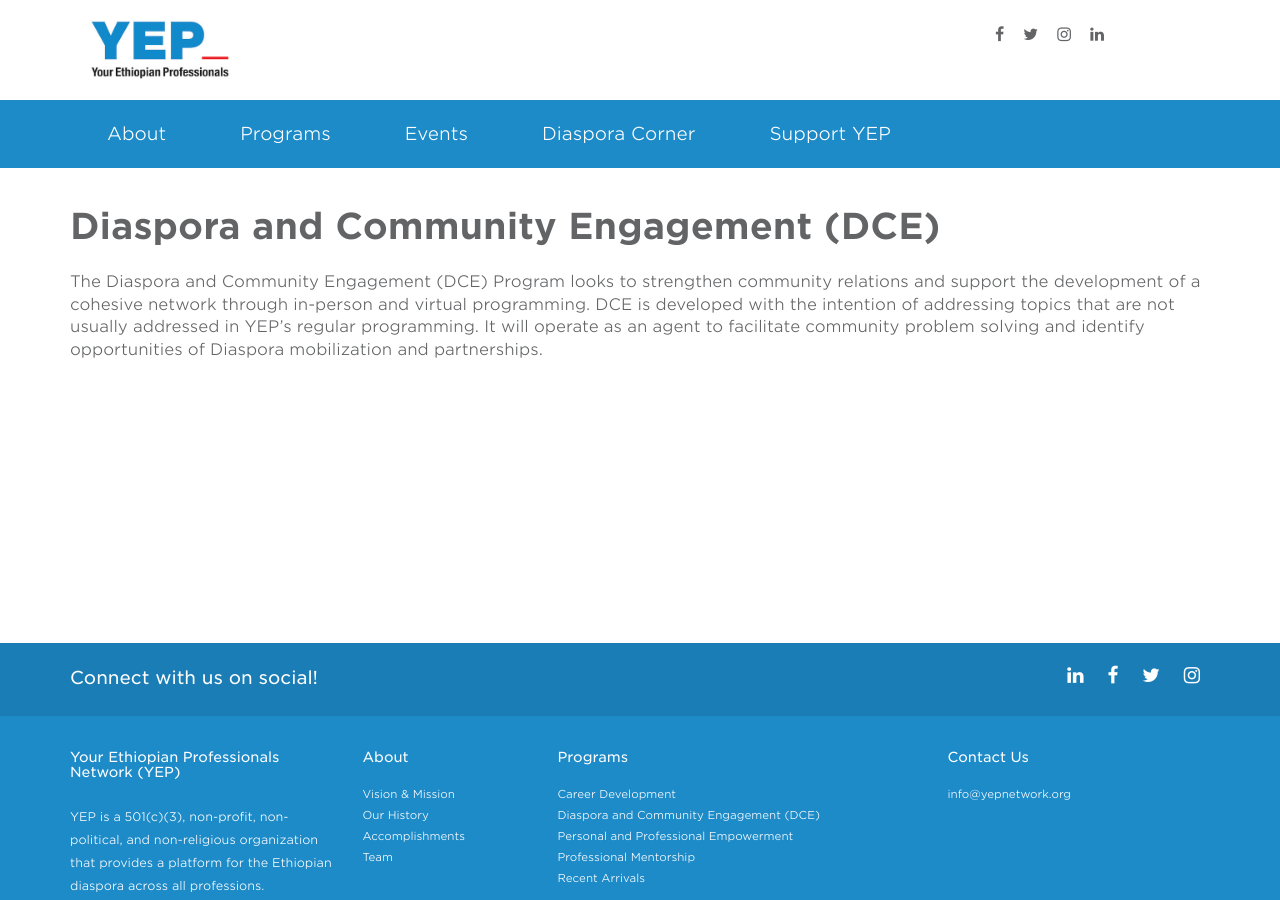
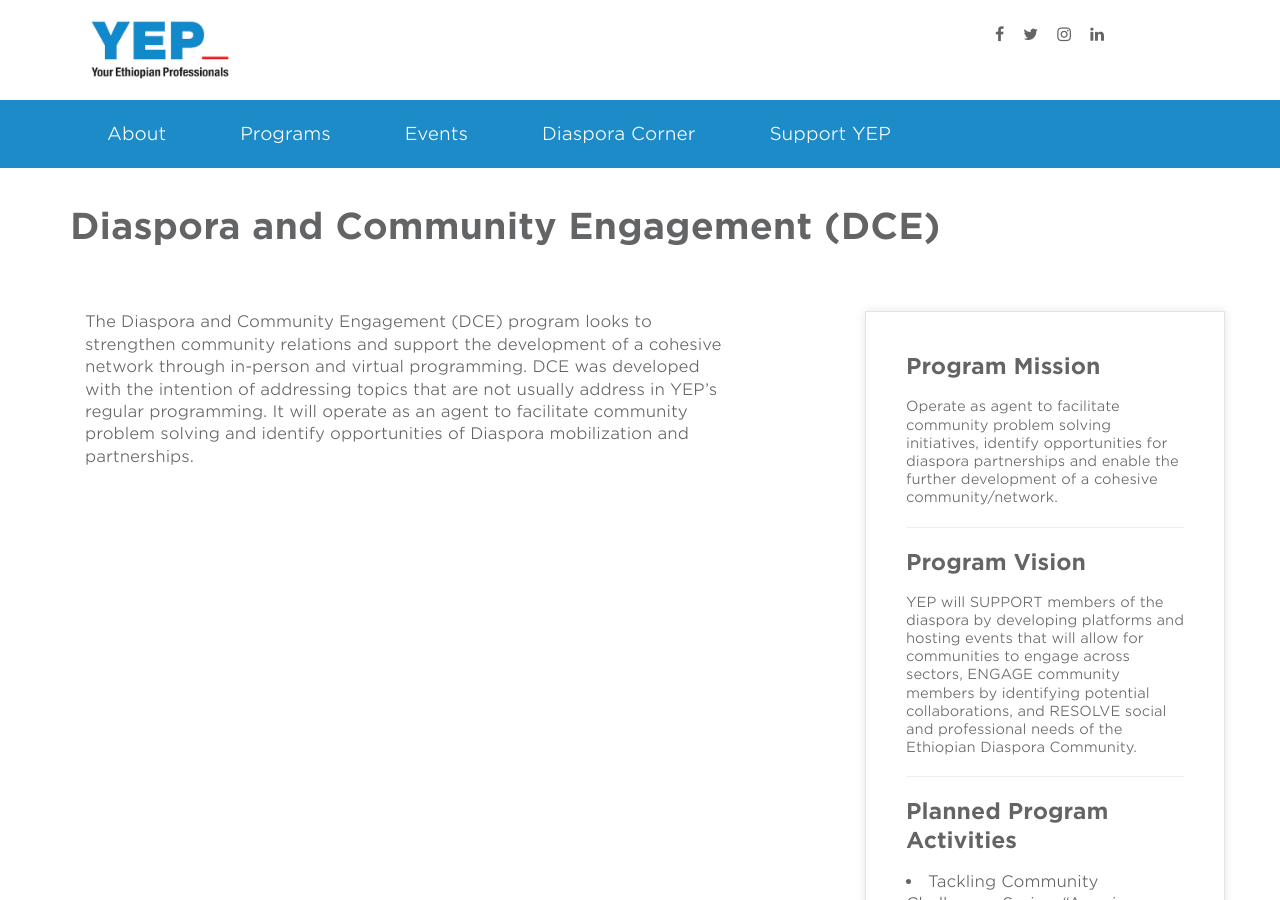
Before and after one commit to YEPNetwork/yepnetwork.github.io, a Jekyll site: the page built from _programs/diaspora-community-engagement.html, in a window 1280 px wide and 900 px high. Built offline with Jekyll 4.4.1, drawn with Linux system fonts in a browser that asks for light colours; nearby versions of some CDN libraries; some of the changed text lies outside the part shown.

Commit message:
Update diaspora-community-engagement.html

```diff
--- a/_programs/diaspora-community-engagement.html
+++ b/_programs/diaspora-community-engagement.html
@@ -6,7 +6,35 @@
 manager: Vacant
 featured: true
 ---
-The Diaspora and Community Engagement (DCE) Program looks to strengthen community
-relations and support the development of a cohesive network through in-person and virtual programming.
-DCE is developed with the intention of addressing topics that are not usually addressed in YEP’s regular programming.
-It will operate as an agent to facilitate community problem solving and identify opportunities of Diaspora mobilization and partnerships.
+<div class="content">
+      <div class="container">
+          <div class="row">
+               <div class="col-sm-7 col-md-7">
+<p>The Diaspora and Community Engagement (DCE) program looks to strengthen community relations and support the development of a cohesive network through in-person and virtual programming. DCE was developed with the intention of addressing topics that are not usually address in YEP’s regular programming. It will operate as an agent to facilitate community problem solving and identify opportunities of Diaspora mobilization and partnerships. </p>
+    </div>
+       <div class="col-sm-5 col-md-4 col-md-offset-1">
+         <aside class="sidebar">
+   <div class="well">
+    <h2>Program Mission </h2>
+    <p> Operate as agent to facilitate community problem solving initiatives, identify opportunities for diaspora partnerships and enable the further development of a cohesive community/network.</p>
+    <hr>
+    <h2>Program Vision</h2>
+      <p> YEP will SUPPORT members of the diaspora by developing platforms and hosting events that will allow for communities to engage across sectors, ENGAGE community members by identifying potential collaborations, and RESOLVE social and professional needs of the Ethiopian Diaspora Community.</p>
+     <hr>
+      <h2>Planned Program Activities</h2>
+      <li>Tackling Community Challenges Series: “A series dedicated to highlighting and resolving our community's needs”</li>
+      <li>Diaspora Corner: a blog where we highlight individuals who inspire us, thriving in their field of work and being examples in their lives and works.</li>
+    <hr>
+     <h2>Contact</h2>
+    <p>
+      <li> Do you work for an organization that targets the African Diaspora community?</li>
+      <li> Are you looking for a way to connect with others on issues in our community?</li>
+      <li> Do you have suggestions on future programming? </li>
+      We are always looking for way to better know and understand the diaspora community, so please feel free to email us at <a href="mailto:community@yepnetwork.org">community@yepnetwork.org</a>
+ </p>
+      </div>
+          </aside>
+            </div>
+            </div><!-- /.row -->
+            </div><!--/.container-->
+        </div><!-- /.content -->
```
